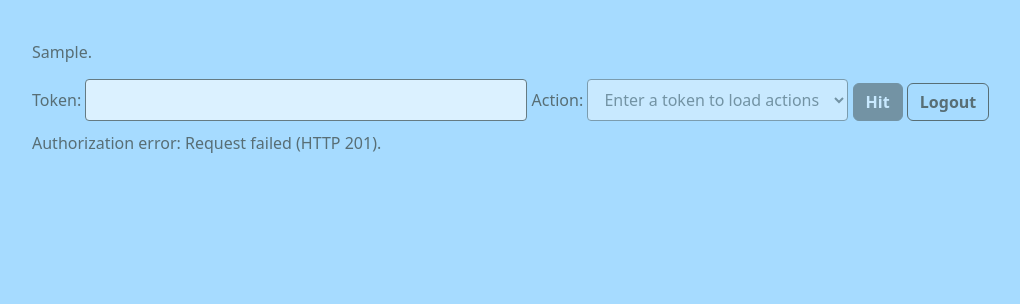
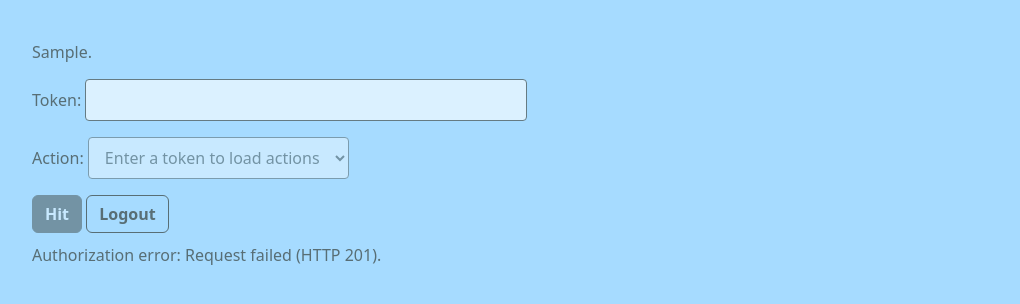
Before and after one commit to wieczorek1990/sledzik-django, a Django app: page /sample/ in a window 1280 px wide. Shown: the top 304 px of the page, without its empty margins (8-1028 px from the left). Run offline with Django 5.2, Linux system fonts and the light colour scheme; data comes from the database, SQL or seed files in the repository; data that the repository does not hold is empty; some libraries are stand-ins or nearby versions.

Commit message:
Codex : small fix.

```diff
--- a/templates/sample.html
+++ b/templates/sample.html
@@ -12,10 +12,14 @@ Sample.
 <div style="margin-top: 15px;">
     <label for="token">Token: </label>
     <input type="text" id="token" name="token" value="" size="40">
+</div>
+<div class="mt-3">
     <label for="action">Action: </label>
     <select id="action" name="action" disabled>
         <option value="">Enter a token to load actions</option>
     </select>
+</div>
+<div class="mt-3">
     <button id="hit" class="btn btn-primary" type="button" disabled>Hit</button>
     <button id="logout" class="btn btn-outline-secondary" type="button">Logout</button>
 </div>
```
Also changed, not shown: 1 other file.
